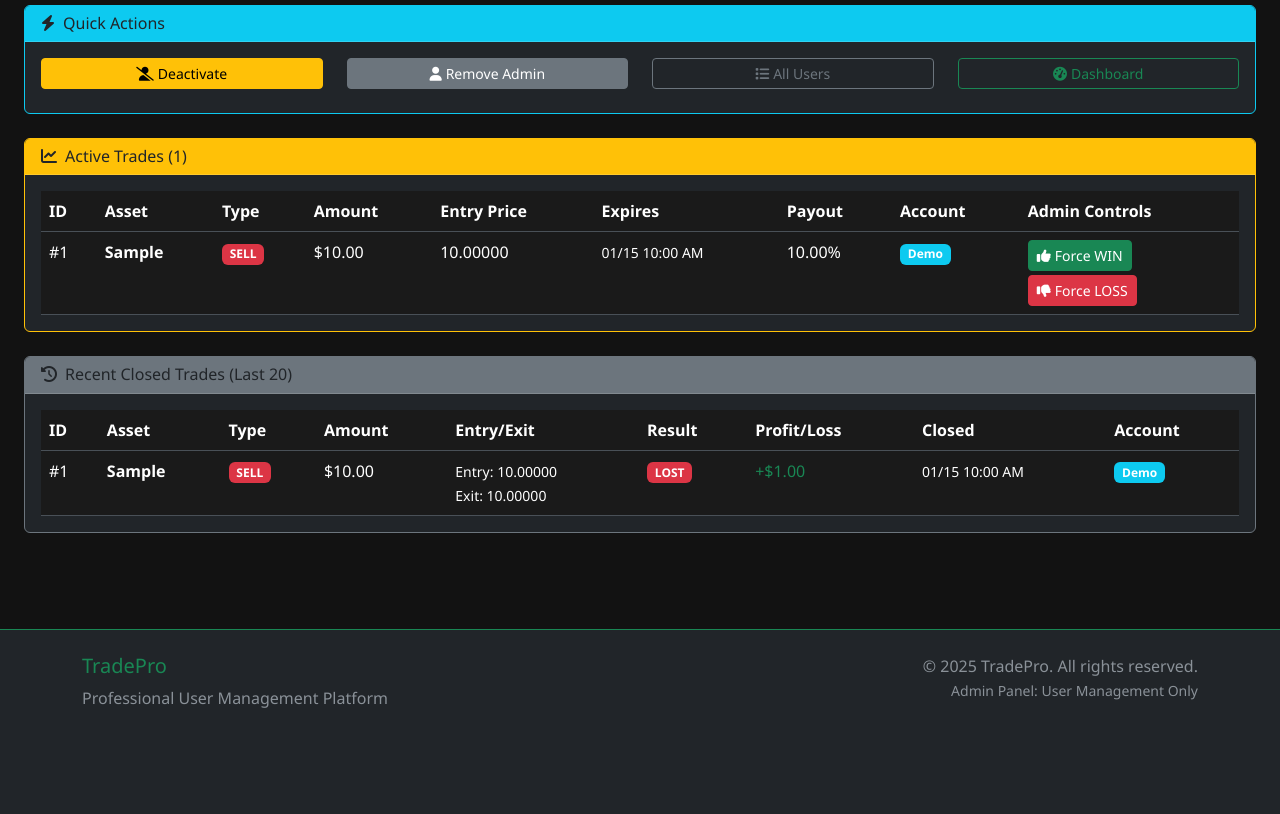
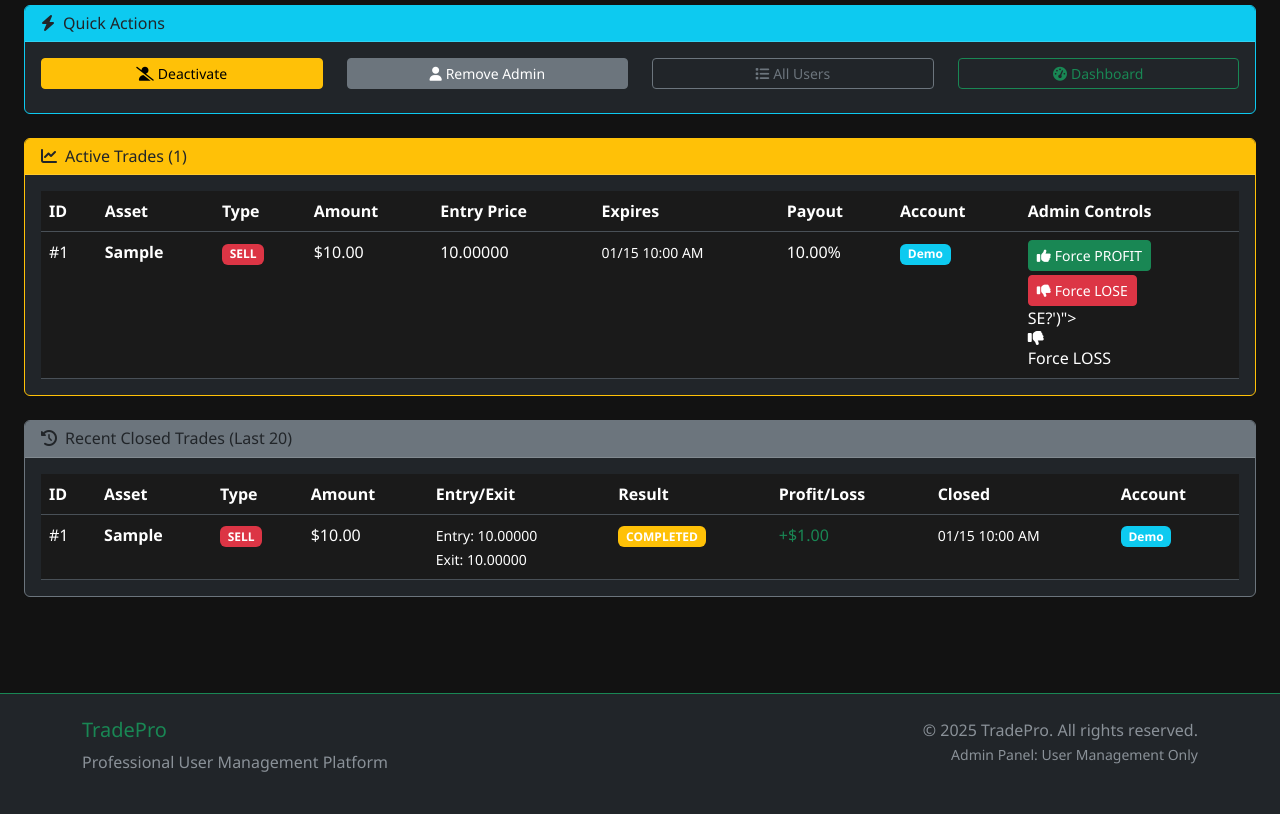
Before and after one commit to amanu477/trade-horizon, a Flask app: template templates/admin/user_detail.html in a window 1280 px wide. Shown: the part 545-1359 px from the top of the page. Before the commit the page ends 1253 px from the top, so only its background shows below. Run offline with Flask 3, Linux system fonts and the light colour scheme; the template is opened without the code that fills it: values that come from a table or form of the project are taken from there, others are empty; tables that the repository leaves empty hold one stand-in row (values such as "Sample post"); some libraries are stand-ins or nearby versions.

Commit message:
Update trade result labels to provide more intuitive user experience
Replaces "WON" with "PROFIT" and "LOST" with "LOSE" in templates and markdown files.

Replit-Commit-Author: Agent
Replit-Commit-Session-Id: 5eed7744-6818-40cc-8891-cd9ea0f9cfc0
Replit-Commit-Screenshot-Url: https://storage.googleapis.com/screenshot-production-us-central1/fc00bf03-5057-4343-9f19-c7f19a483e52/0db359df-fc1b-49ac-ba85-f4e1f138bb7c.jpg

```diff
--- a/templates/admin/user_detail.html
+++ b/templates/admin/user_detail.html
@@ -246,17 +246,20 @@
                                             <div class="btn-group-vertical" role="group">
                                                 <form method="POST" action="{{ url_for('admin_manipulate_trade', trade_id=trade.id) }}" style="display: inline;">
                                                     <input type="hidden" name="force_result" value="win">
-                                                    <input type="hidden" name="admin_notes" value="Admin forced WIN for user {{ user.username }}">
+                                                    <input type="hidden" name="admin_notes" value="Admin forced PROFIT for user {{ user.username }}">
                                                     <button type="submit" class="btn btn-success btn-sm mb-1"
-                                                            onclick="return confirm('Force this trade to WIN?')">
-                                                        <i class="fas fa-thumbs-up me-1"></i>Force WIN
+                                                            onclick="return confirm('Force this trade to PROFIT?')">
+                                                        <i class="fas fa-thumbs-up me-1"></i>Force PROFIT
                                                     </button>
                                                 </form>
                                                 <form method="POST" action="{{ url_for('admin_manipulate_trade', trade_id=trade.id) }}" style="display: inline;">
                                                     <input type="hidden" name="force_result" value="lose">
-                                                    <input type="hidden" name="admin_notes" value="Admin forced LOSS for user {{ user.username }}">
+                                                    <input type="hidden" name="admin_notes" value="Admin forced LOSE for user {{ user.username }}">
                                                     <button type="submit" class="btn btn-danger btn-sm"
                                                             onclick="return confirm('Force this trade to LOSE?')">
+                                                        <i class="fas fa-thumbs-down me-1"></i>Force LOSE
+                                                    </button>
+                                                </form>SE?')">
                                                         <i class="fas fa-thumbs-down me-1"></i>Force LOSS
                                                     </button>
                                                 </form>
@@ -323,9 +326,11 @@
                                         </td>
                                         <td>
                                             {% if trade.status == 'won' %}
-                                                <span class="badge bg-success">WON</span>
+                                                <span class="badge bg-success">PROFIT</span>
+                                            {% elif trade.status == 'lost' %}
+                                                <span class="badge bg-danger">LOSE</span>
                                             {% else %}
-                                                <span class="badge bg-danger">LOST</span>
+                                                <span class="badge bg-warning">{{ trade.status.upper() }}</span>
                                             {% endif %}
                                         </td>
                                         <td>
--- a/templates/profile.html
+++ b/templates/profile.html
@@ -114,11 +114,11 @@
                         <span class="text-light">{{ current_user.trades.count() }}</span>
                     </div>
                     <div class="d-flex justify-content-between py-2 border-bottom border-secondary">
-                        <span class="text-muted">Won Trades:</span>
+                        <span class="text-muted">Profit Trades:</span>
                         <span class="text-success">{{ current_user.trades.filter_by(status='won').count() }}</span>
                     </div>
                     <div class="d-flex justify-content-between py-2 border-bottom border-secondary">
-                        <span class="text-muted">Lost Trades:</span>
+                        <span class="text-muted">Lose Trades:</span>
                         <span class="text-danger">{{ current_user.trades.filter_by(status='lost').count() }}</span>
                     </div>
                     <div class="d-flex justify-content-between py-2 border-bottom border-secondary">
```
Also changed, not shown: replit.md (+1 -0 lines), templates/admin/orders.html (+4 -4 lines).
